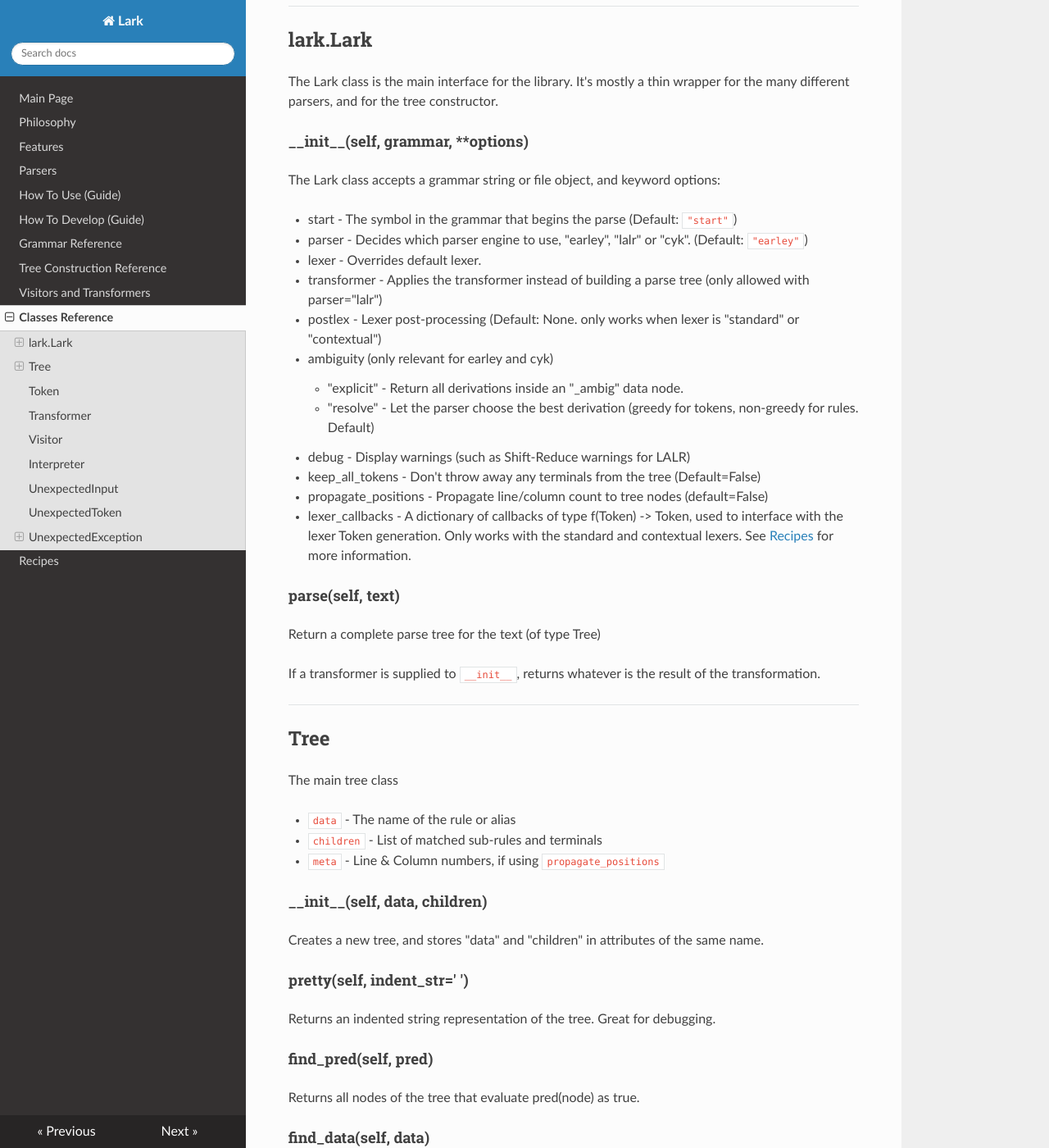
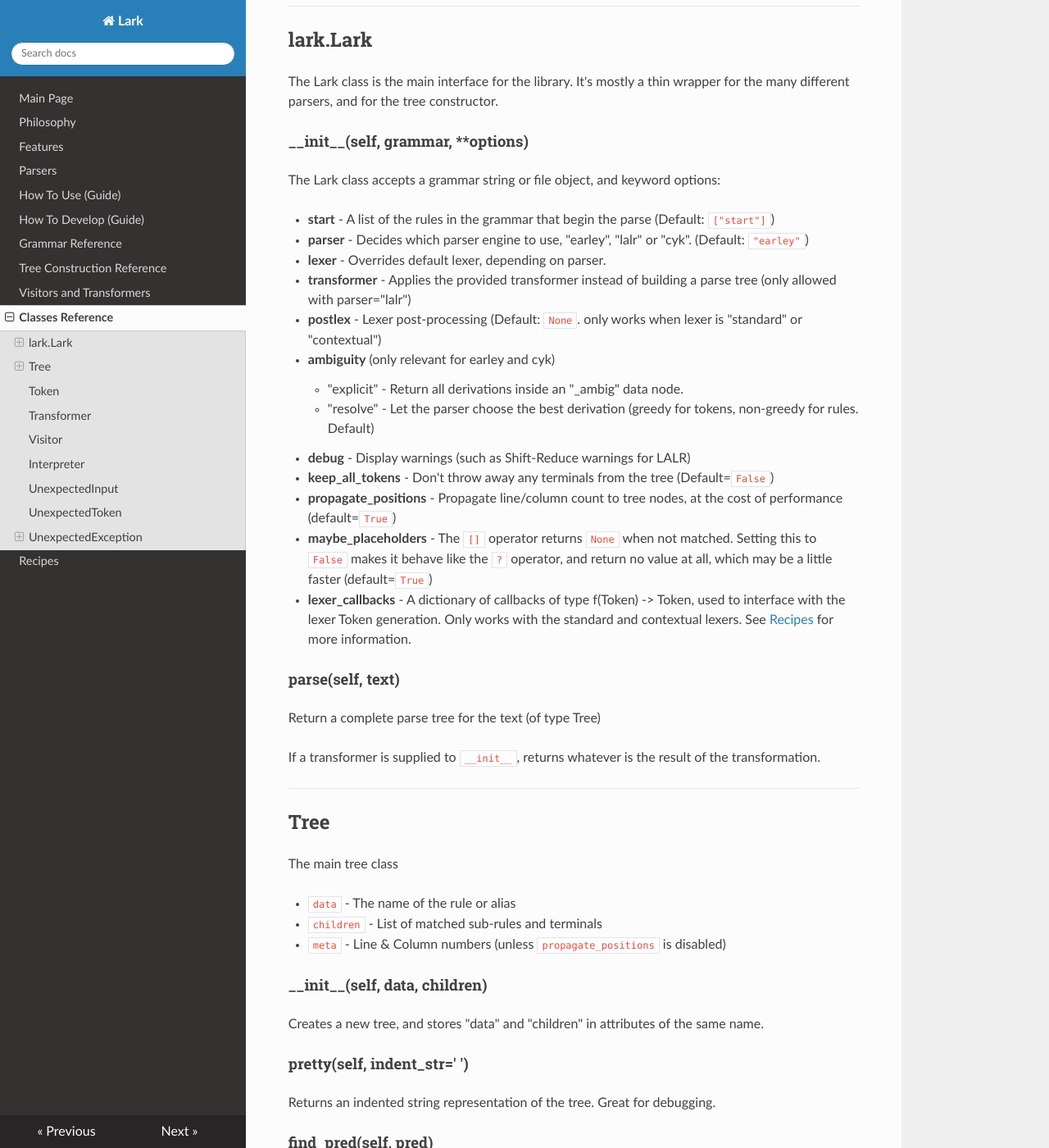
Before and after one commit to lark-parser/lark, an MkDocs documentation site: the page built from docs/classes.md, in a window 1280 px wide and 1400 px high, scrolled down 201 px. Shown: the whole window at 82% size. Built offline with MkDocs 1.6.1, drawn with Linux system fonts in a browser that asks for light colours; nearby versions of some CDN libraries; old or Windows-style settings are respelled for this version of MkDocs.

Commit message:
propagate_positions & maybe_placeholders are now true by default, updated docs, tests & examples accordingly (Issue #449, #451)

```diff
--- a/docs/classes.md
+++ b/docs/classes.md
@@ -12,29 +12,31 @@
 
 The Lark class accepts a grammar string or file object, and keyword options:
 
-* start - The symbol in the grammar that begins the parse (Default: `"start"`)
+* **start** - A list of the rules in the grammar that begin the parse (Default: `["start"]`)
 
-* parser - Decides which parser engine to use, "earley", "lalr" or "cyk". (Default: `"earley"`)
+* **parser** - Decides which parser engine to use, "earley", "lalr" or "cyk". (Default: `"earley"`)
 
-* lexer - Overrides default lexer.
+* **lexer** - Overrides default lexer, depending on parser.
 
-* transformer - Applies the transformer instead of building a parse tree (only allowed with parser="lalr")
+* **transformer** - Applies the provided transformer instead of building a parse tree (only allowed with parser="lalr")
 
-* postlex - Lexer post-processing (Default: None. only works when lexer is "standard" or "contextual")
+* **postlex** - Lexer post-processing (Default: `None`. only works when lexer is "standard" or "contextual")
 
-* ambiguity (only relevant for earley and cyk)
+* **ambiguity** (only relevant for earley and cyk)
 
      * "explicit" - Return all derivations inside an "_ambig" data node.
 
      * "resolve" - Let the parser choose the best derivation (greedy for tokens, non-greedy for rules. Default)
 
-* debug - Display warnings (such as Shift-Reduce warnings for LALR)
+* **debug** - Display warnings (such as Shift-Reduce warnings for LALR)
 
-* keep_all_tokens - Don't throw away any terminals from the tree (Default=False)
+* **keep_all_tokens** - Don't throw away any terminals from the tree (Default=`False`)
 
-* propagate_positions - Propagate line/column count to tree nodes (default=False)
+* **propagate_positions** - Propagate line/column count to tree nodes, at the cost of performance (default=`True`)
 
-* lexer_callbacks - A dictionary of callbacks of type f(Token) -> Token, used to interface with the lexer Token generation. Only works with the standard and contextual lexers. See [Recipes](recipes.md) for more information.
+* **maybe_placeholders** - The `[]` operator returns `None` when not matched. Setting this to `False` makes it behave like the `?` operator, and return no value at all, which may be a little faster (default=`True`)
+
+* **lexer_callbacks** - A dictionary of callbacks of type f(Token) -> Token, used to interface with the lexer Token generation. Only works with the standard and contextual lexers. See [Recipes](recipes.md) for more information.
 
 #### parse(self, text)
 
@@ -50,7 +52,7 @@
 
 * `data` - The name of the rule or alias
 * `children` - List of matched sub-rules and terminals
-* `meta` - Line & Column numbers, if using `propagate_positions`
+* `meta` - Line & Column numbers (unless `propagate_positions` is disabled)
 
 #### \_\_init\_\_(self, data, children)
 
```
Also changed, not shown: docs/grammar.md (+2 -2 lines), 6 other files.
